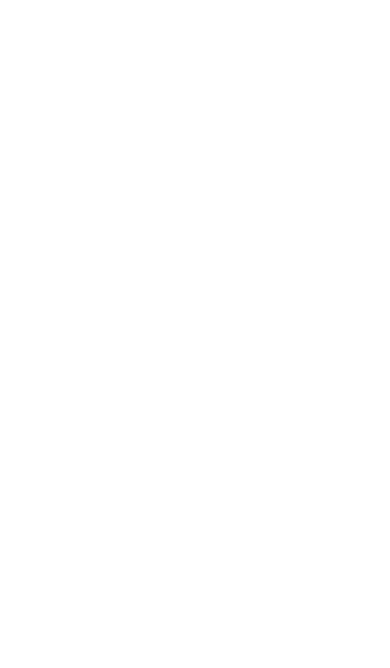
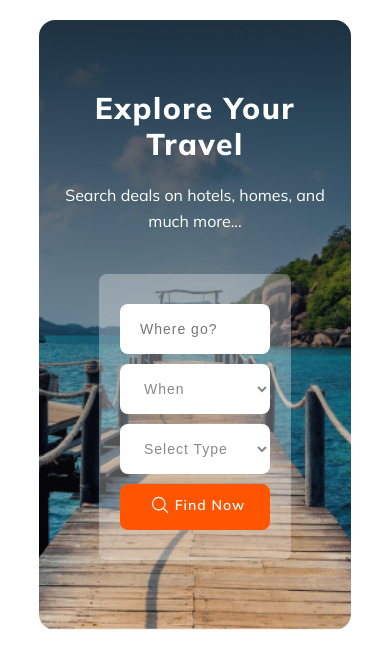
Before and after one commit to SadatRiyad/PH-Assignment2, a plain HTML site: page index.html in a window 390 px wide. Drawn offline with Linux system fonts and the light colour scheme; files that its build step writes are made by us from their sources.

Commit message:
responsive header section added with css

```diff
--- /dev/null
+++ b/css/style.css
@@ -0,0 +1,228 @@
+/* Global Styles */
+* {
+    margin: 0;
+    padding: 0;
+    box-sizing: border-box;
+}
+
+a, a:hover{
+    text-decoration: none;
+}
+
+img {
+    max-width: 100%;
+}
+
+.html{
+    scroll-behavior: smooth;
+}
+
+h1, h2, h3, h4, h5, h6, p, ul, ol {
+    margin: 0;
+    padding: 0;
+    font-family: 'Mulish', sans-serif;
+}
+
+body {
+    overflow: hidden;
+    font-family: 'Mulish', sans-serif;
+}
+
+
+.container {
+    max-width: 1200px;
+    margin: 0 auto;
+}
+
+.btn-primary{
+    background-color: #FF5400;
+    width: 150px;
+    height: 46px;
+    flex-shrink: 0;
+    color: #FFF;
+    font-size: 14px;
+    font-weight: 600;
+    line-height: 26px;
+    letter-spacing: 1px;
+    padding: 5px 10px;
+    border-radius: 8px;
+    border: 1.5px solid #FF5400;
+    cursor: pointer;
+    transition:all 0.75s ;
+}
+& .btn-primary:hover{
+    background-color: #b93e00b0;
+    color: #FF5400;
+    border:1.5px solid #FF5400;
+}
+/* global styles end */
+
+/* header start */
+header {
+    margin: 20px auto;
+    width: 80%;
+    background-image: linear-gradient(180deg, rgba(19, 19, 24, 0.80) 0%, rgba(19, 19, 24, 0.00) 100%),
+    url(../images/header.png);
+    background-position: top center;
+    background-size: cover;
+    border-radius: 16px;
+    text-align: center;
+    padding: 100px 0px;
+
+    & h5 {
+        color: #fff;
+        font-size: 26px;
+        font-weight: 400;
+        margin: 10px 0px 20px;
+    }
+
+    & h1 {
+        color: #fff;
+        font-size: 50px;
+        font-weight: 800;
+        line-height: 65px;
+        letter-spacing: 1.5px;
+        margin: 0px 0px 20px;
+    }
+    & .h-box{
+        display: flex;
+        border-radius: 8px;
+        background: rgba(255, 255, 255, 0.30);
+        justify-content: center;
+        align-items: center;
+        margin: 0px 0px 20px;
+        padding: 16px;
+        margin: 50px 75px 10px;
+        gap: 10px;
+    }
+    & .h-box img{
+        width: 25px;
+        margin: 5px 5px -8px;
+    }
+    & .h-box p{
+        color: #fff;
+        font-size: 14px;
+        font-weight: 400;
+        line-height: 26px;
+        letter-spacing: 1px;
+        margin: 0px 0px 20px;
+    }
+    & select, input[type="text"]{
+        width: 150px;
+        height: 46px;
+        border-radius: 8px;
+        border: none;
+        padding: 0px 20px;
+        font-size: 14px;
+        font-weight: 400;
+        line-height: 26px;
+        letter-spacing: 1px;
+        background: #fff;
+        color: #13131880;
+    }
+    & select:focus, input[type="text"]:focus{
+        outline: none;
+    }
+    & a{
+        color: #fff;
+        font-size: 14px;
+        font-weight: 600;
+        margin: 0px 0px 10px;
+    }
+}
+/* header end */
+
+
+
+/* media quary start */
+@media (max-width: 600px) {
+    header {
+        width: 80%;
+        padding: 70px 20px 50px;
+
+        & h5 {
+            font-size: 16px;
+            line-height: 26px;
+            margin-bottom: 40px;
+        }
+        & h1 {
+            font-size: 30px;
+            line-height: 36px;
+        }
+        & .h-box{
+            flex-direction: column;
+            margin: 10px 40px 20px !important;
+            padding: 30px;
+            margin: 20px 0px 10px;
+        }
+        & .h-box img{
+            width: 20px;
+            height: 20px;
+            margin: 5px 5px -5px;
+        }
+        & .h-box p{
+            font-size: 14px;
+        }
+        & select, input[type="text"]{
+            height: 50px;
+            border-radius: 8px;
+            border: none;
+            padding: 0px 20px;
+            font-size: 14px;
+            font-weight: 500;
+            line-height: 24px;
+            letter-spacing: 1px;
+            background: #fff;
+            color: #13131880;
+        }
+    }
+}
+
+
+@media screen and (min-width:600.01px) and (max-width: 991px) {
+    header {
+        width: 80%;
+        padding: 70px 20px 50px;
+
+        & h5 {
+            font-size: 16px;
+            line-height: 26px;
+            margin-bottom: 40px;
+        }
+        & h1 {
+            font-size: 30px;
+            line-height: 36px;
+        }
+        & .h-box{
+            flex-direction: column;
+            margin: 10px 40px 20px !important;
+            padding: 30px;
+            margin: 20px 0px 10px;
+        }
+        & .h-box img{
+            width: 20px;
+            height: 20px;
+            margin: 5px 5px -5px;
+        }
+        & .h-box p{
+            font-size: 14px;
+        }
+        & select, input[type="text"]{
+            width: 310px;
+            height: 50px;
+            border-radius: 8px;
+            border: none;
+            padding: 0px 20px;
+            font-size: 14px;
+            font-weight: 500;
+            line-height: 24px;
+            letter-spacing: 1px;
+            background: #fff;
+            color: #13131880;
+        }
+        & .btn-primary{
+            width: 310px;
+        }
+    }
+}
+/* media quary end */
--- a/index.html
+++ b/index.html
@@ -6,11 +6,46 @@
     <title>BB Travel | PH-Assignment2</title>
     <!-- css link -->
     <link rel="stylesheet" href="css/style.css">
+    <!-- google font link -->
+    <link href="https://fonts.googleapis.com/css2?family=Mulish:wght@200;300;400;500;600;700;800;900;1000&display=swap" rel="stylesheet">
 
 </head>
 <body>
     <header>
-
+        <!-- header start -->
+        <div class="container">
+            <section class="inner-header">
+                <h1>
+                    Explore Your Travel
+                </h1>
+                <h5>Search deals on hotels, homes, and much more...</h5>
+                <div class="h-box">
+                    <div class="h-box1">
+                        <input type="text" placeholder="Where go?">
+                    </div>
+                    <div class="h-box2">
+                        <select id="when" name="when">
+                            <option value="when">When</option>
+                            <option value="today">Today</option>
+                            <option value="tommorow">Tommorow</option>
+                            <option value="yesterday">Yesterday</option>
+                        </select>
+                    </div>
+                    <div class="h-box3">
+                        <select id="type" name="type">
+                            <option value="select">Select Type</option>
+                            <option value="option1">Option 1</option>
+                            <option value="option2">Option 2</option>
+                            <option value="option3">Option 3</option>
+                        </select>
+                    </div>
+                    <div class="h-box4 btn-primary">
+                        <a href="#"><img src="images/Frame.svg" alt="">Find Now</a>
+                    </div>
+                </div>
+            </section>
+        </div>
+        <!-- header end -->
     </header>
 
     <main>
--- a/style.css
+++ /dev/null
@@ -1,37 +0,0 @@
-/* Global Styles */
-* {
-    margin: 0;
-    padding: 0;
-    box-sizing: border-box;
-}
-
-a, a:hover{
-    text-decoration: none;
-}
-
-img {
-    max-width: 100%;
-}
-
-.html{
-    scroll-behavior: smooth;
-}
-
-h1, h2, h3, h4, h5, h6, p, ul, ol {
-    margin: 0;
-    padding: 0;
-}
-
-body {
-    width: 80%;
-    overflow: hidden;
-    font-size: 16px;
-}
-
-
-.container {
-    max-width: 1200px;
-    margin: 0 auto;
-    padding: 0 20px;
-}
-/* global styles end */
```
Also changed, not shown: Images/Frame.svg (added), Images/header.png (renamed from Images/Group 13 (1) (1).png).
